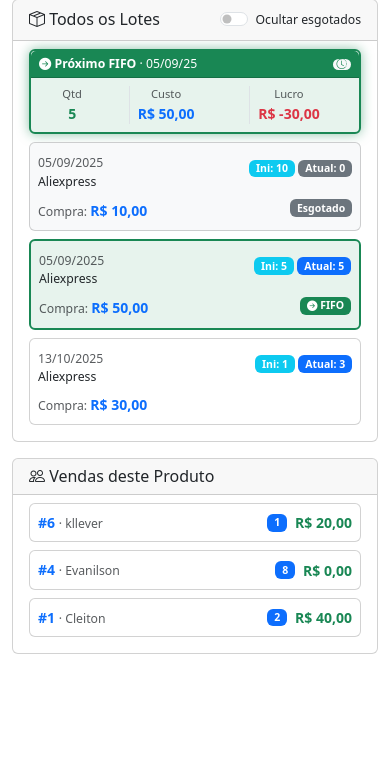
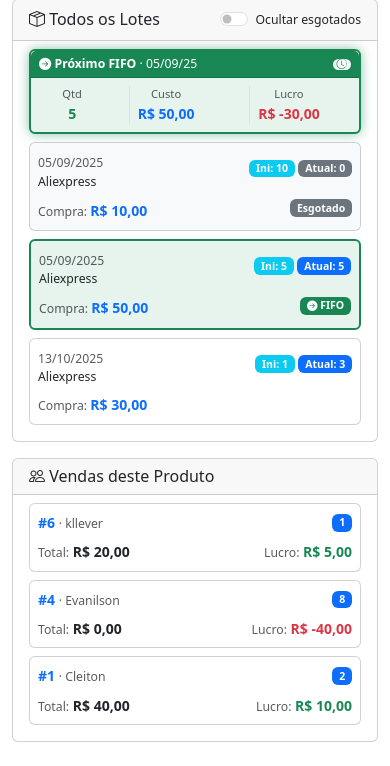
Before and after one commit to darlancst/stoke, a Django app: page /produtos/1/ in a window 390 px wide. Shown: the part 287-1053 px from the top of the page. Before the commit the page ends 941 px from the top, so only its background shows below. Run offline with Django 5.2, Linux system fonts and the light colour scheme; a user stored in the database is signed in; data comes from the database, SQL or seed files in the repository.

Commit message:
feat: Adicionar lucro por produto nas vendas
- Nova propriedade meu_lucro_item no ItemVenda
- Calcula lucro considerando taxa proporcional e tipo de venda
- Exibe lucro em verde (positivo) ou vermelho (negativo)
- VersÃ£o desktop e mobile responsiva

```diff
--- a/estoque_project/inventario/models.py
+++ b/estoque_project/inventario/models.py
@@ -221,6 +221,24 @@ class ItemVenda(models.Model):
             return Decimal('0.00')
         return self.quantidade * self.preco_venda_unitario
 
+    @property
+    def meu_lucro_item(self):
+        """Calcula o lucro deste item considerando taxa e tipo de venda"""
+        # Lucro bruto do item
+        lucro_bruto = self.subtotal - self.custo_compra_total_registrado
+
+        # Calcular proporção da taxa que cabe a este item
+        if self.venda.taxa_aplicada > 0 and self.venda.valor_total > 0:
+            # Taxa proporcional ao valor deste item
+            proporcao_item = self.subtotal / self.venda.valor_total
+            taxa_deste_item = (self.venda.valor_total * self.venda.taxa_aplicada / 100) * proporcao_item
+            lucro_bruto = lucro_bruto - taxa_deste_item
+
+        # Aplica divisão por tipo de venda
+        if self.venda.tipo_venda == 'LOJA':
+            return lucro_bruto / 2
+        return lucro_bruto
+
     def __str__(self):
         if self.eh_brinde:
             return f"{self.quantidade}x {self.produto.nome} (BRINDE)"
--- a/estoque_project/inventario/templates/inventario/detalhar_produto.html
+++ b/estoque_project/inventario/templates/inventario/detalhar_produto.html
@@ -396,6 +396,7 @@
                                 <th>Cliente</th>
                                 <th class="text-center">Qtd.</th>
                                 <th class="text-end">Total</th>
+                                <th class="text-end">Meu Lucro</th>
                             </tr>
                         </thead>
                         <tbody>
@@ -405,6 +406,9 @@
                                 <td><small>{{ item.venda.cliente_nome|default:'—' }}</small></td>
                                 <td class="text-center">{{ item.quantidade }}</td>
                                 <td class="text-end fw-bold">R$ {{ item.subtotal|floatformat:2 }}</td>
+                                <td class="text-end {% if item.meu_lucro_item >= 0 %}text-success{% else %}text-danger{% endif %}">
+                                    <strong>R$ {{ item.meu_lucro_item|floatformat:2 }}</strong>
+                                </td>
                             </tr>
                             {% endfor %}
                         </tbody>
@@ -416,15 +420,26 @@
                     {% for item in vendas_do_produto %}
                     <div class="card mb-2">
                         <div class="card-body p-2">
-                            <div class="d-flex justify-content-between align-items-center">
+                            <div class="d-flex justify-content-between align-items-center mb-2">
                                 <div class="flex-grow-1">
                                     <a href="{% url 'inventario:detalhar_venda' pk=item.venda.pk %}" class="fw-bold text-decoration-none">
                                         #{{ item.venda.pk }}
                                     </a>
                                     <span class="text-muted small">· {{ item.venda.cliente_nome|default:'—' }}</span>
                                 </div>
-                                <span class="badge bg-primary mx-2">{{ item.quantidade }}</span>
-                                <strong class="text-success">R$ {{ item.subtotal|floatformat:2 }}</strong>
+                                <span class="badge bg-primary">{{ item.quantidade }}</span>
+                            </div>
+                            <div class="d-flex justify-content-between align-items-center">
+                                <div>
+                                    <small class="text-muted">Total:</small>
+                                    <strong>R$ {{ item.subtotal|floatformat:2 }}</strong>
+                                </div>
+                                <div class="text-end">
+                                    <small class="text-muted">Lucro:</small>
+                                    <strong class="{% if item.meu_lucro_item >= 0 %}text-success{% else %}text-danger{% endif %}">
+                                        R$ {{ item.meu_lucro_item|floatformat:2 }}
+                                    </strong>
+                                </div>
                             </div>
                         </div>
                     </div>
```
